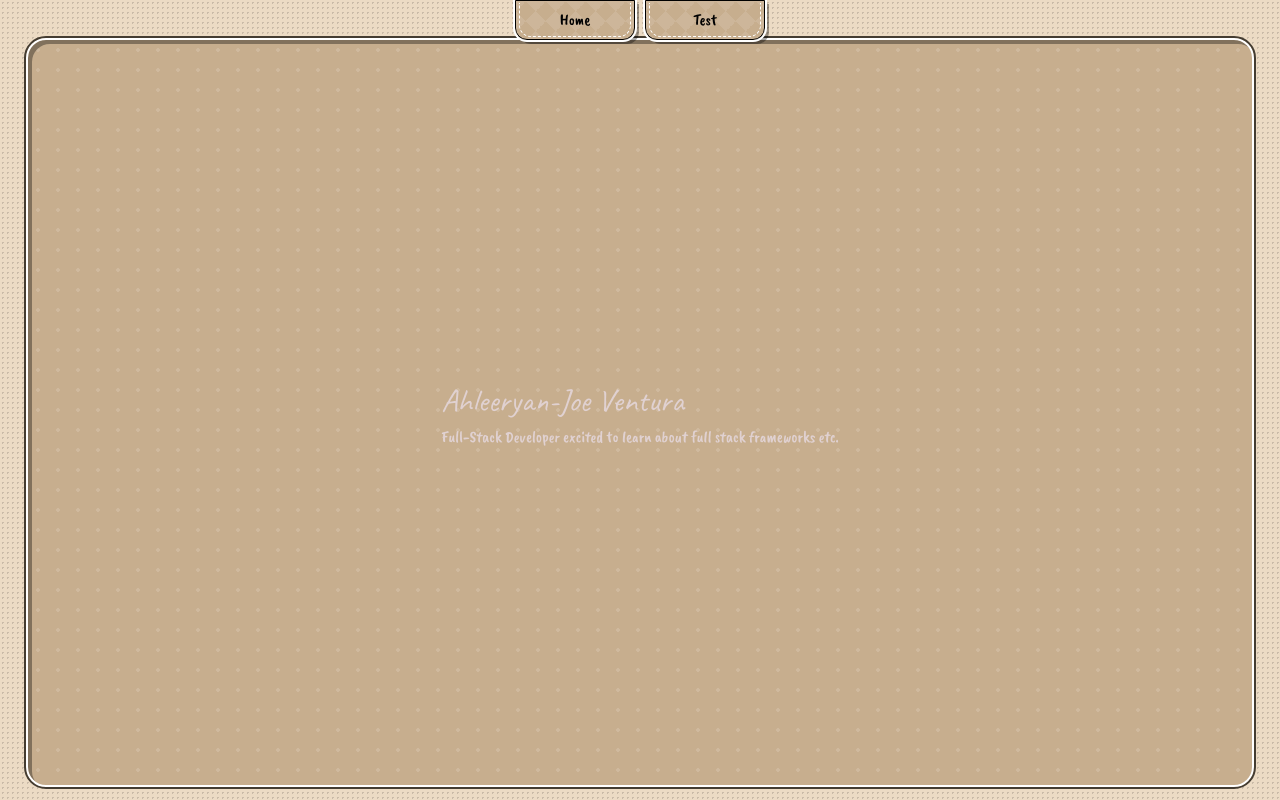
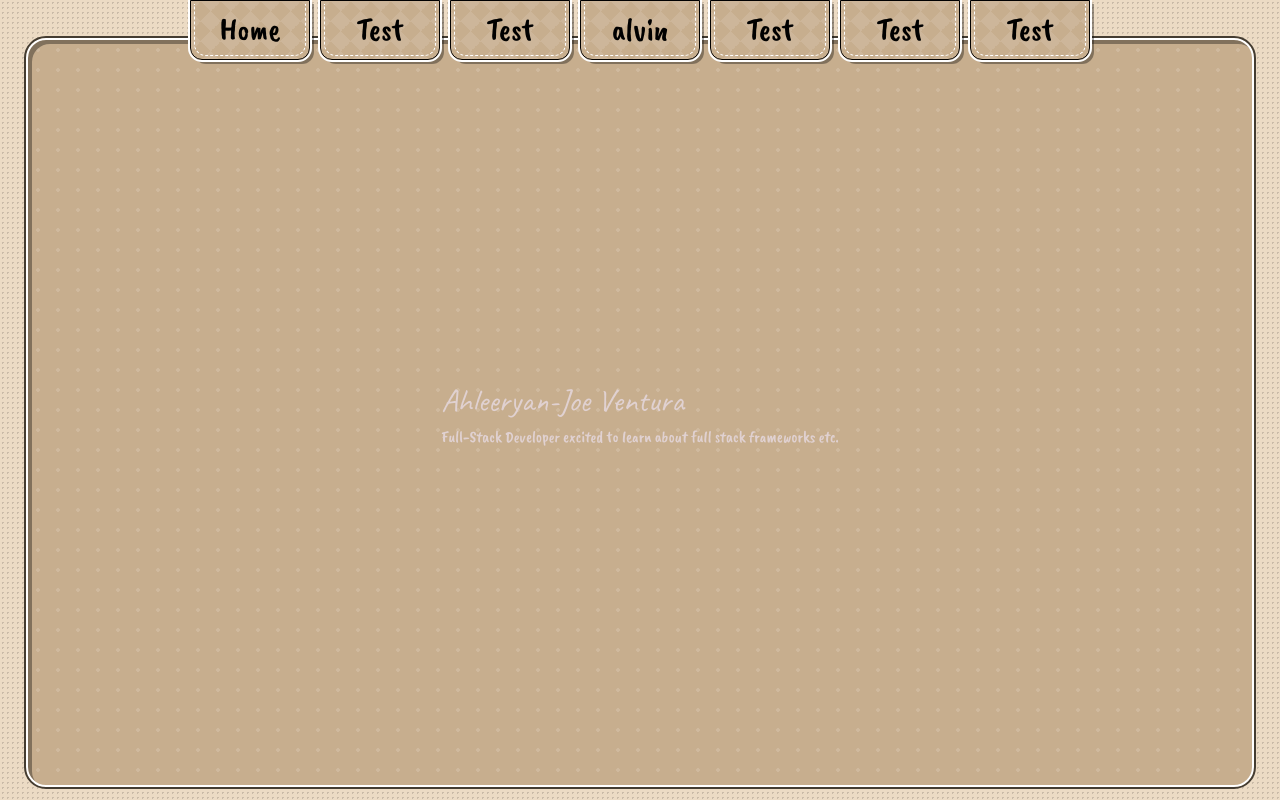
Before and after one commit to Number-68/Paper-Trails, a Next.js app: page / in a window 1280 px wide. Built offline with nearby package versions, Linux system fonts and the light colour scheme; a web font is replaced by a local one.

Commit message:
before big change

```diff
--- a/app/components/navigation/pullNav.tsx
+++ b/app/components/navigation/pullNav.tsx
@@ -12,6 +12,12 @@ export default function pullNav() {
             <PullTab label="Home" route="/" color="#c7ae8e"/>
             <PullTab label="Test" route="/testDirection" color="#c7ae8e"/>
 
+            <PullTab label="Test" route="/testDirection" color="#c7ae8e"/>
+            <PullTab label="alvin" route="/testDirection" color="#c7ae8e"/>
+            <PullTab label="Test" route="/testDirection" color="#c7ae8e"/>
+            <PullTab label="Test" route="/testDirection" color="#c7ae8e"/>
+            <PullTab label="Test" route="/testDirection" color="#c7ae8e"/>
+
         </nav>
 
     )
--- a/app/components/navigation/pullTab.tsx
+++ b/app/components/navigation/pullTab.tsx
@@ -57,7 +57,7 @@ export default function PullTab ( {label, route, threshold = 400, color}: PullTa
                 transform: y.to((v) => `translateY(${v}px)`),
                 touchAction: "none",
                 width: 120,
-                height: 40,
+                height: 60,
                 borderRadius: "0 0 12px 12px",
                 display: "flex",
                 alignItems: "center",
--- a/app/globals.css
+++ b/app/globals.css
@@ -149,7 +149,6 @@ p {
   border-radius: 20px;
 }
 
-/* todo: the colors are a bit too gradient. is it possible to do toon shading? cell shading? */
 
 .tab-design{
   background-image:
@@ -176,6 +175,8 @@ p {
   /*outline: 2px solid #000; */
   border-radius: 0 0 12px 12px;
   font-family: "Caveat Brush";
+  font-size: 2em;
+
 }
 
 .quick-about-me-main {
```
